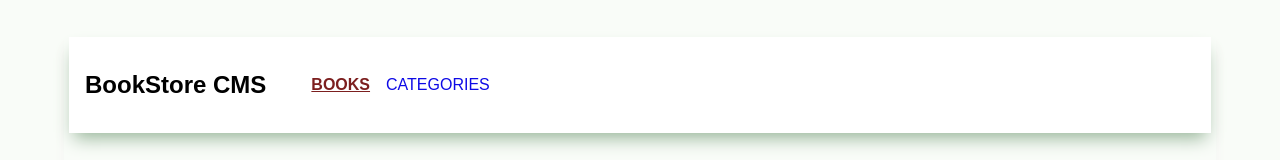
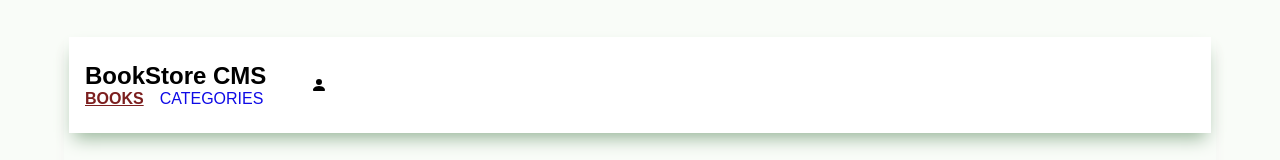
Before and after one commit to Microverse-Fullstack-Program/bookstore_v2, a React (Create React App) app: page / in a window 1280 px wide. Shown: the top 160 px of the page. Built offline with nearby package versions, Linux system fonts and the light colour scheme; no server answers.

Commit message:
import react icons and add BsPersonFill component

```diff
--- a/src/components/NavBar.js
+++ b/src/components/NavBar.js
@@ -1,4 +1,5 @@
 import { Outlet, NavLink } from 'react-router-dom';
+import { BsPersonFill } from 'react-icons/bs';
 
 const NavBar = () => {
   const navLinkStyle = ({ isActive }) => {
@@ -13,6 +14,7 @@ const NavBar = () => {
   return (
     <div className="wrapper">
       <header className="header">
+        <div className="nav-wrapper">
           <h2>BookStore CMS</h2>
           <nav className="nav-bar">
             <NavLink to="/" style={navLinkStyle}>
@@ -22,6 +24,8 @@ const NavBar = () => {
               CATEGORIES
             </NavLink>
           </nav>
+        </div>
+        <BsPersonFill className="personIcon" />
       </header>
       <main className="container">
         <Outlet />
```
Lines whose indentation alone changed are shown as unchanged.
